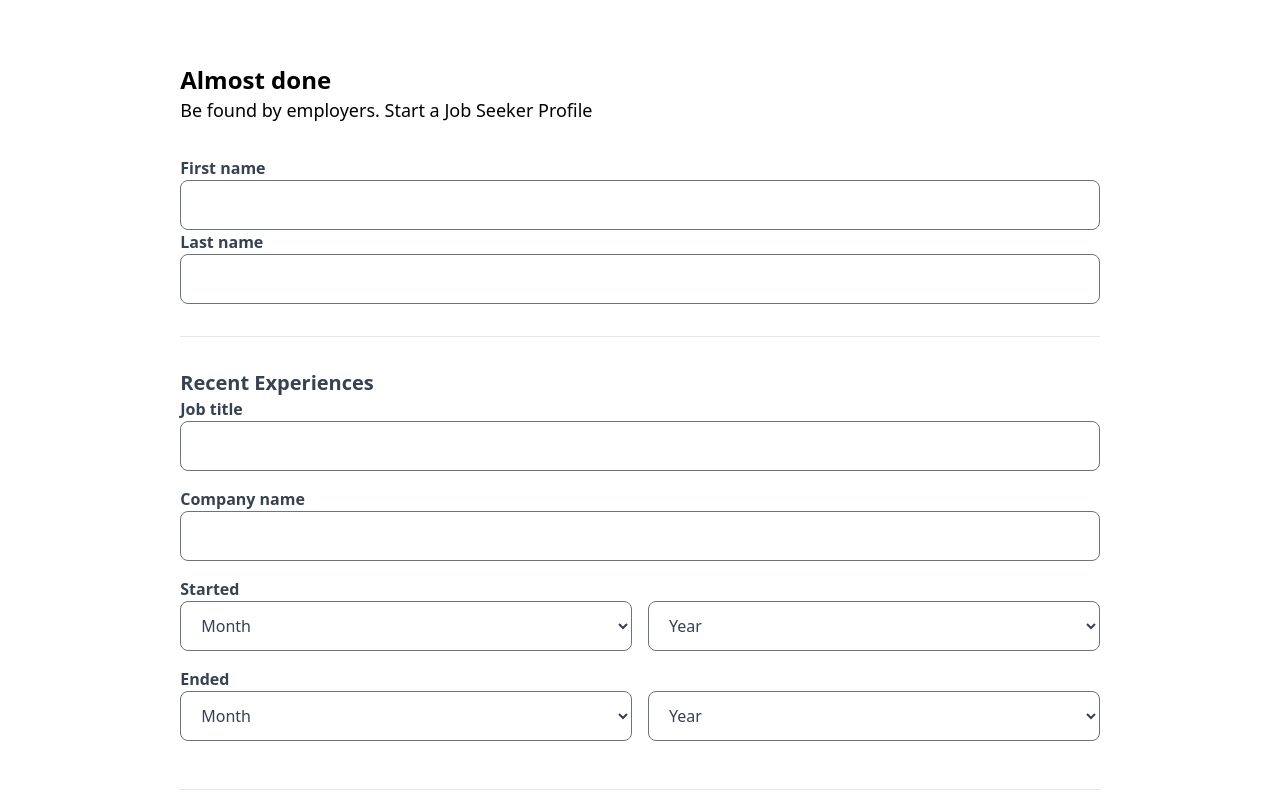
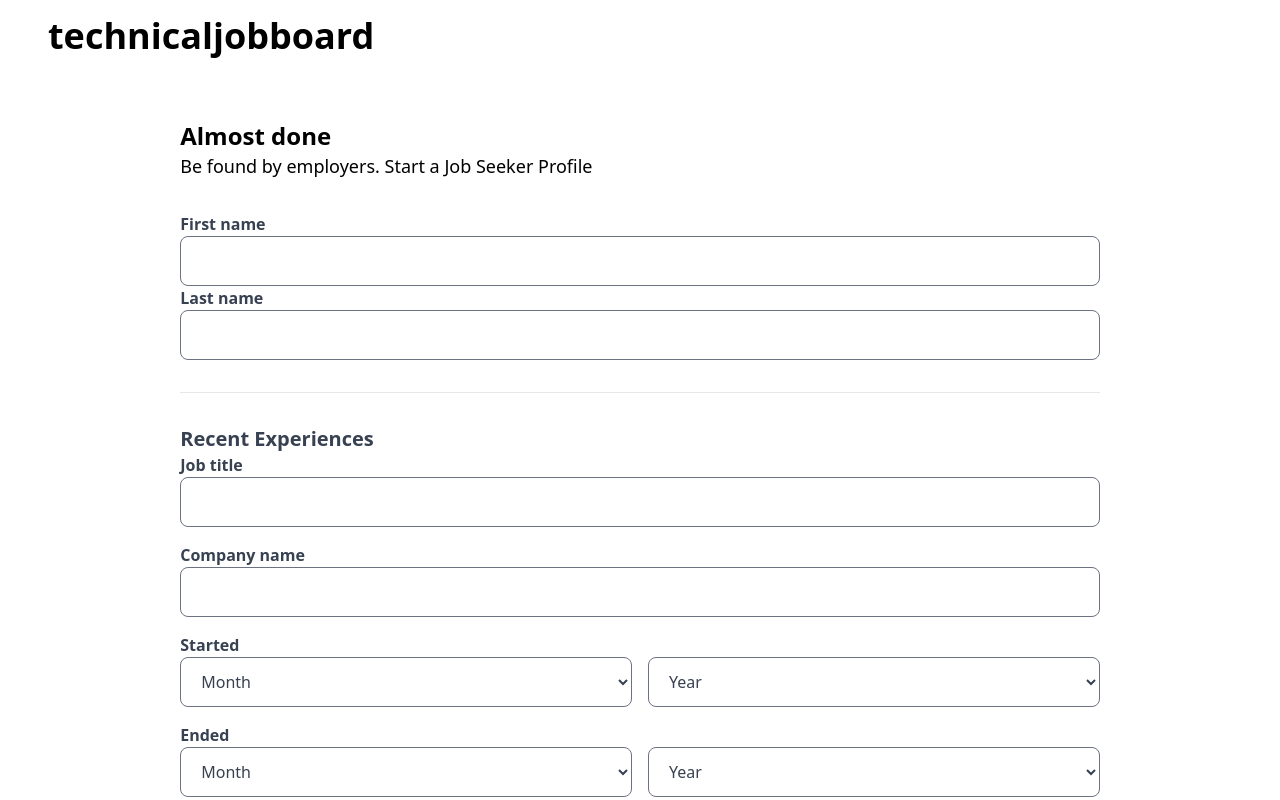
Before and after one commit to evidence-codes/Job-Seeker, a React (Vite) app in the folder frontend/: page /auth/onboarding in a window 1280 px wide. Shown: the top 800 px of the page. Built offline with nearby package versions, Linux system fonts and the light colour scheme.

Commit message:
refactor: add logo to page and route to home page

```diff
--- a/frontend/src/pages/Onboard.tsx
+++ b/frontend/src/pages/Onboard.tsx
@@ -1,9 +1,19 @@
 import Onboarding, { EmployerAuth } from "../components/Onboarding";
+import { useNavigate } from "react-router-dom";
 
 export default function Onboard() {
+  const navigate = useNavigate();
+  const handleClick = () => {
+    navigate("/");
+  };
   return (
-    <div className="flex justify-center items-center">
-      <Onboarding />
+    <div>
+      <div className="px-12 pt-4 cursor-pointer" onClick={handleClick}>
+        <p className="font-bold text-3xl sm:text-4xl">technicaljobboard</p>
+      </div>
+      <div className="flex justify-center items-center">
+        <Onboarding />
+      </div>
     </div>
   );
 }
```
